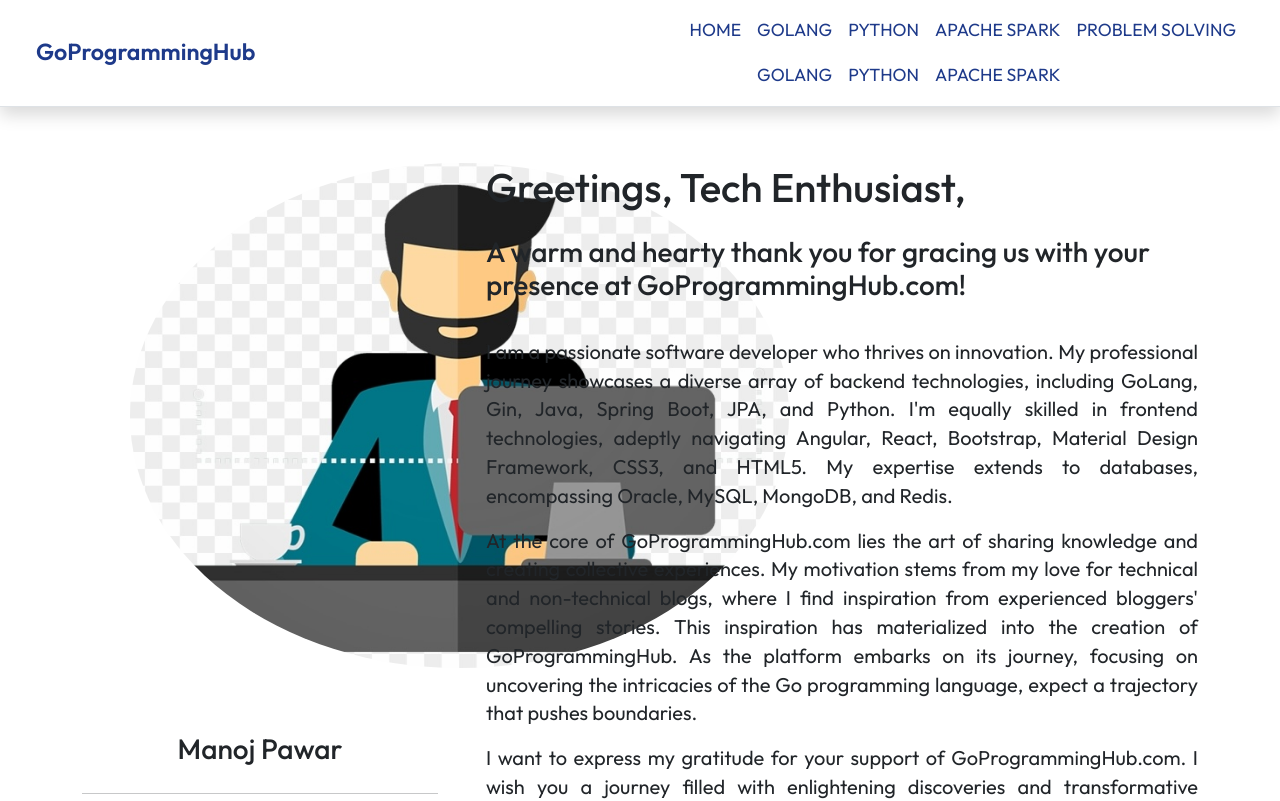
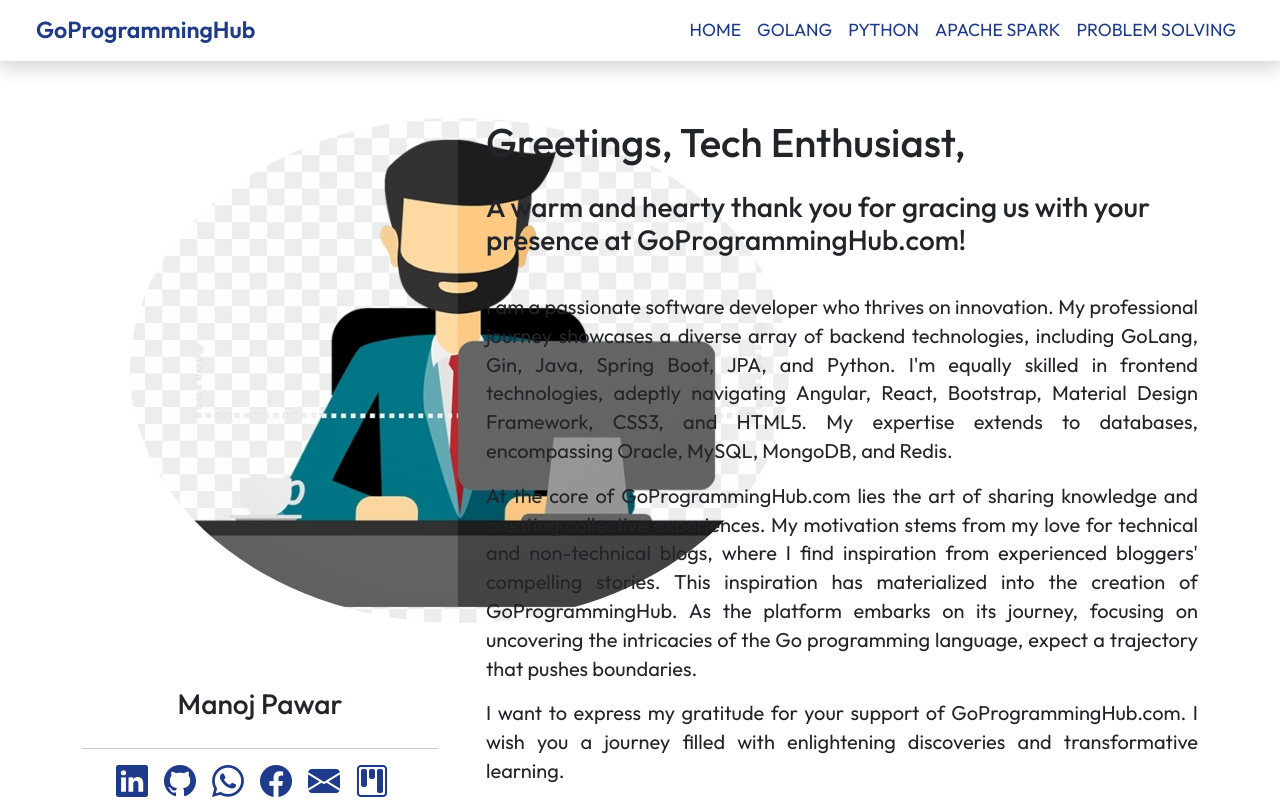
Before and after one commit to manojpawar94/goprograminghub, a Next.js app: page /about in a window 1280 px wide. Shown: the top 801 px of the page. Built offline with nearby package versions, Linux system fonts and the light colour scheme.

Commit message:
modified mobile specific view and navigation

```diff
--- a/components/Navbar.js
+++ b/components/Navbar.js
@@ -25,26 +25,17 @@
               </a>
             </li>
             <li className="nav-item">
-              <a className="nav-link d-none d-sm-block" href="/posts/programming/golang/01-Introduction-to-Go-Language">
-                GOLANG
-              </a>
-              <a className="nav-link d-block .d-sm-none" href="/posts/programming/golang">
+              <a className="nav-link" href="/posts/programming/golang">
                 GOLANG
               </a>
             </li>
             <li className="nav-item">
-              <a className="nav-link d-none d-sm-block" href="/posts/programming/python/01-Introduction-to-Python">
-                PYTHON
-              </a>
-              <a className="nav-link d-block .d-sm-none" href="/posts/programming/python">
+              <a className="nav-link" href="/posts/programming/python">
                 PYTHON
               </a>
             </li>
             <li className="nav-item">
-              <a className="nav-link d-none d-sm-block"  href="/posts/bigdata/apache-spark/01-introduction-to-apache-spark">
-               APACHE SPARK
-              </a>
-              <a className="nav-link d-block .d-sm-none"  href="/posts/bigdata/apache-spark">
+              <a className="nav-link"  href="/posts/bigdata/apache-spark">
                APACHE SPARK
               </a>
             </li>
```
